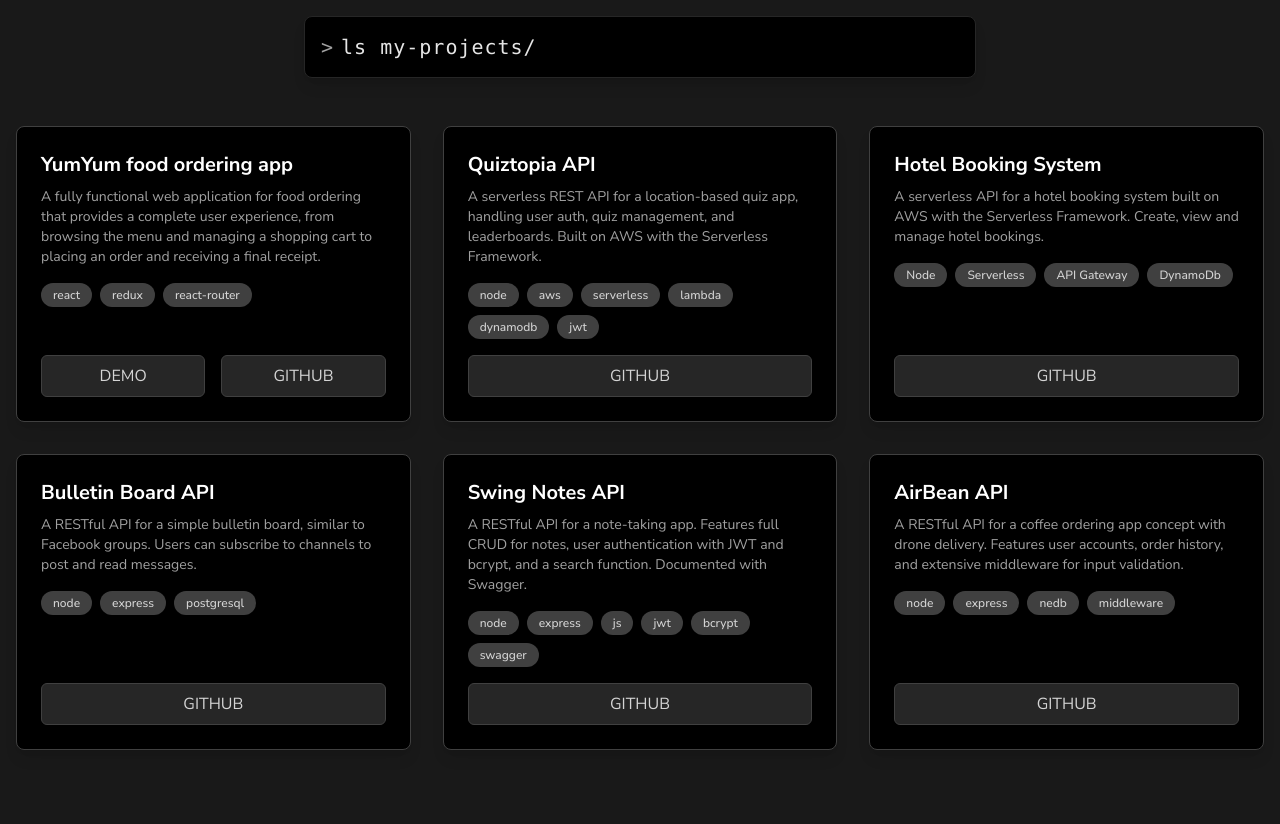
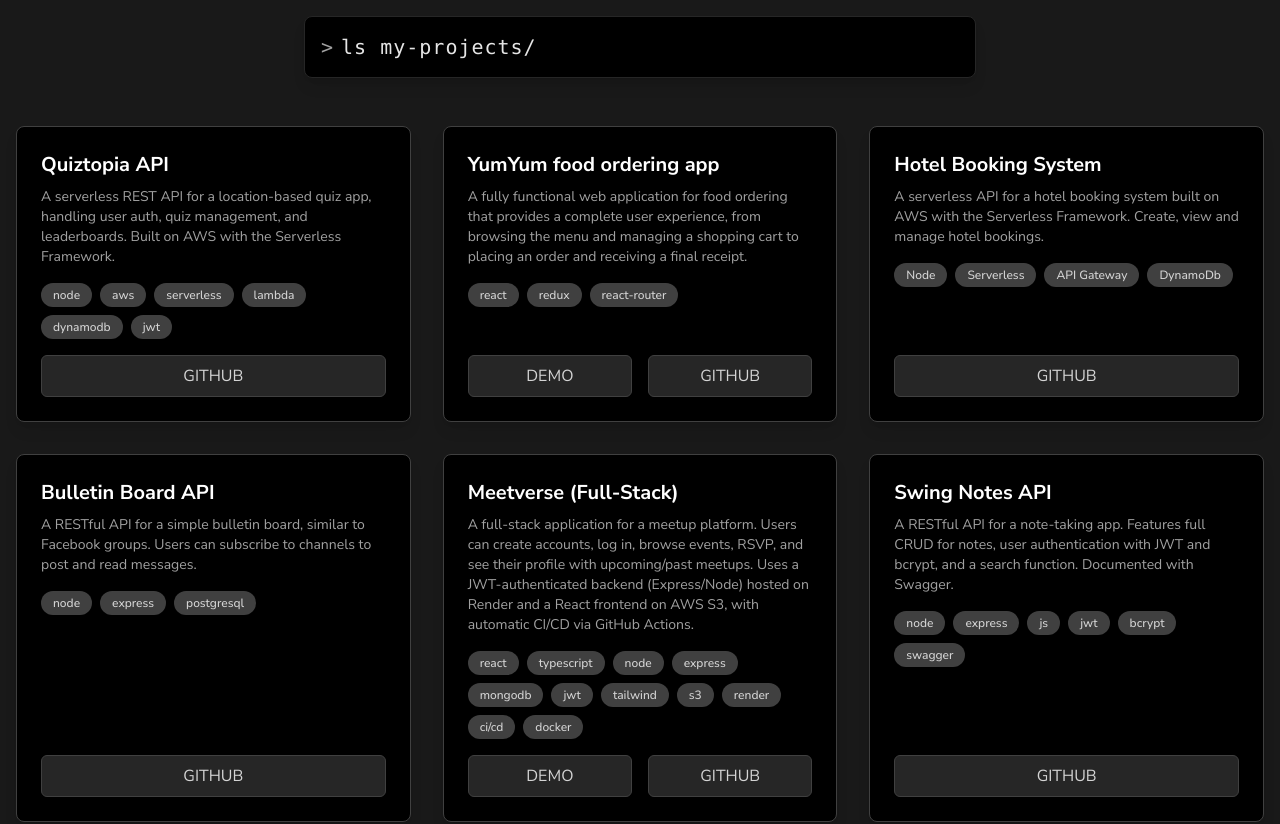
Before and after one commit to Ludwigstud/Ludwigstud.github.io, a React (Vite) app: page / in a window 1280 px wide. Shown: the part 1100-1924 px from the top of the page. Built offline with nearby package versions, Linux system fonts and the light colour scheme.

Commit message:
updated projectinfo, refactored projectsection and project component

```diff
--- a/src/components/Project.jsx
+++ b/src/components/Project.jsx
@@ -1,10 +1,13 @@
-import React from "react";
-
-const Project = ({ project }) => {
+const Project = ({ project, className = "" }) => {
 	const { title, description, tags, demourl, githuburl } = project;
 
 	return (
-		<div className="project border border-neutral-700 bg-black rounded-lg p-6 flex flex-col h-full shadow-lg transition-transform duration-300 hover:-translate-y-2 hover:rotate-1">
+		<div
+			className={`border border-neutral-700 bg-black rounded-lg p-6
+                        flex flex-col h-full shadow-lg
+                        transition-transform duration-300 ease-in-out
+                        hover:-translate-y-2 hover:rotate-1
+                        ${className}`}>
 			<h4 className="text-xl font-bold text-white mb-2">{title}</h4>
 
 			<p className="text-neutral-400 text-sm mb-4">{description}</p>
@@ -13,7 +16,8 @@ const Project = ({ project }) => {
 				{tags.map((tag, index) => (
 					<span
 						key={index}
-						className="bg-neutral-700 text-neutral-300 text-xs font-medium px-3 py-1 rounded-full">
+						className="bg-neutral-700 text-neutral-300 text-xs
+                                   font-medium px-3 py-1 rounded-full">
 						{tag}
 					</span>
 				))}
@@ -25,7 +29,9 @@ const Project = ({ project }) => {
 						href={demourl}
 						target="_blank"
 						rel="noopener noreferrer"
-						className="flex-1 text-center bg-neutral-800 text-neutral-300 py-2 rounded-md border border-neutral-700 hover:bg-neutral-700 transition-colors">
+						className="flex-1 text-center bg-neutral-800 text-neutral-300 py-2
+                                   rounded-md border border-neutral-700
+                                   hover:bg-neutral-700 transition-colors">
 						DEMO
 					</a>
 				)}
@@ -35,7 +41,9 @@ const Project = ({ project }) => {
 						href={githuburl}
 						target="_blank"
 						rel="noopener noreferrer"
-						className="flex-1 text-center bg-neutral-800 text-neutral-300 py-2 rounded-md border border-neutral-700 hover:bg-neutral-700 transition-colors">
+						className="flex-1 text-center bg-neutral-800 text-neutral-300 py-2
+                                   rounded-md border border-neutral-700
+                                   hover:bg-neutral-700 transition-colors">
 						GITHUB
 					</a>
 				)}
--- a/src/components/ProjectSection.jsx
+++ b/src/components/ProjectSection.jsx
@@ -2,8 +2,6 @@ import React from "react";
 import { myProjects } from "../data/projectInfo.js";
 import Project from "./Project.jsx";
 import TerminalHeader from "./TerminalHeader.jsx";
-
-
 
 const ProjectsSection = () => {
 	return (
@@ -13,12 +11,20 @@ const ProjectsSection = () => {
 			<TerminalHeader title="ls my-projects/" />
 
 			<div className="max-w-7xl mx-auto grid grid-cols-1 md:grid-cols-2 lg:grid-cols-3 gap-8">
-				{myProjects.map((project) => (
-					<Project
-						key={project.id}
-						project={project}
-					/>
-				))}
+				{myProjects.map((project, index) => {
+					const isLastItem = index === myProjects.length - 1;
+					const isLastRowLonely = myProjects.length % 3 === 1;
+
+					const specialClass = isLastItem && isLastRowLonely ? "lg:col-start-2" : "";
+
+					return (
+						<Project
+							key={project.id}
+							project={project}
+							className={specialClass}
+						/>
+					);
+				})}
 			</div>
 		</section>
 	);
--- a/src/data/projectInfo.js
+++ b/src/data/projectInfo.js
@@ -1,21 +1,21 @@
 export const myProjects = [
 	{
 		id: 1,
+		title: "Quiztopia API",
+		description:
+			"A serverless REST API for a location-based quiz app, handling user auth, quiz management, and leaderboards. Built on AWS with the Serverless Framework.",
+		tags: ["node", "aws", "serverless", "lambda", "dynamodb", "jwt"],
+		demourl: null,
+		githuburl: "https://github.com/Ludwigstud/Quiztopia",
+	},
+	{
+		id: 2,
 		title: "YumYum food ordering app",
 		description:
 			"A fully functional web application for food ordering that provides a complete user experience, from browsing the menu and managing a shopping cart to placing an order and receiving a final receipt.",
 		tags: ["react", "redux", "react-router"],
 		demourl: "https://yumyum-order.netlify.app",
 		githuburl: "https://github.com/Ludwigstud/Yumyum-FoodApp",
-	},
-	{
-		id: 2,
-		title: "Quiztopia API",
-		description:
-			"A serverless REST API for a location-based quiz app, handling user auth, quiz management, and leaderboards. Built on AWS with the Serverless Framework.",
-		tags: ["node", "aws", "serverless", "lambda", "dynamodb", "jwt"],
-		demourl: null,
-		githuburl: "https://github.com/Ludwigstud/Quiztopia",
 	},
 	{
 		id: 3,
@@ -27,15 +27,38 @@ export const myProjects = [
 		githuburl: "https://github.com/Ludwigstud/Bonzai-grupp",
 	},
 	{
-    "id": 4,
-    "title": "Bulletin Board API",
-    "description": "A RESTful API for a simple bulletin board, similar to Facebook groups. Users can subscribe to channels to post and read messages.",
-    "tags": ["node", "express", "postgresql"],
-    "demourl": null,
-    "githuburl": "https://github.com/Ludwigstud/SQL-Bulletin",
-},
+		id: 4,
+		title: "Bulletin Board API",
+		description:
+			"A RESTful API for a simple bulletin board, similar to Facebook groups. Users can subscribe to channels to post and read messages.",
+		tags: ["node", "express", "postgresql"],
+		demourl: null,
+		githuburl: "https://github.com/Ludwigstud/SQL-Bulletin",
+	},
 	{
 		id: 5,
+		title: "Meetverse (Full-Stack)",
+		description:
+			"A full-stack application for a meetup platform. Users can create accounts, log in, browse events, RSVP, and see their profile with upcoming/past meetups. Uses a JWT-authenticated backend (Express/Node) hosted on Render and a React frontend on AWS S3, with automatic CI/CD via GitHub Actions.",
+		tags: [
+			"react",
+			"typescript",
+			"node",
+			"express",
+			"mongodb",
+			"jwt",
+			"tailwind",
+			"s3",
+			"render",
+			"ci/cd",
+			"docker"
+		],
+		demourl: "http://pink-meetverse.s3-website.eu-north-1.amazonaws.com/",
+		githuburl: "https://github.com/little-mry/meetverse-BE",
+	},
+
+	{
+		id: 6,
 		title: "Swing Notes API",
 		description:
 			"A RESTful API for a note-taking app. Features full CRUD for notes, user authentication with JWT and bcrypt, and a search function. Documented with Swagger.",
@@ -44,7 +67,7 @@ export const myProjects = [
 		githuburl: "https://github.com/Ludwigstud/Swing-notes-API",
 	},
 	{
-		id: 6,
+		id: 7,
 		title: "AirBean API",
 		description:
 			"A RESTful API for a coffee ordering app concept with drone delivery. Features user accounts, order history, and extensive middleware for input validation.",
```
